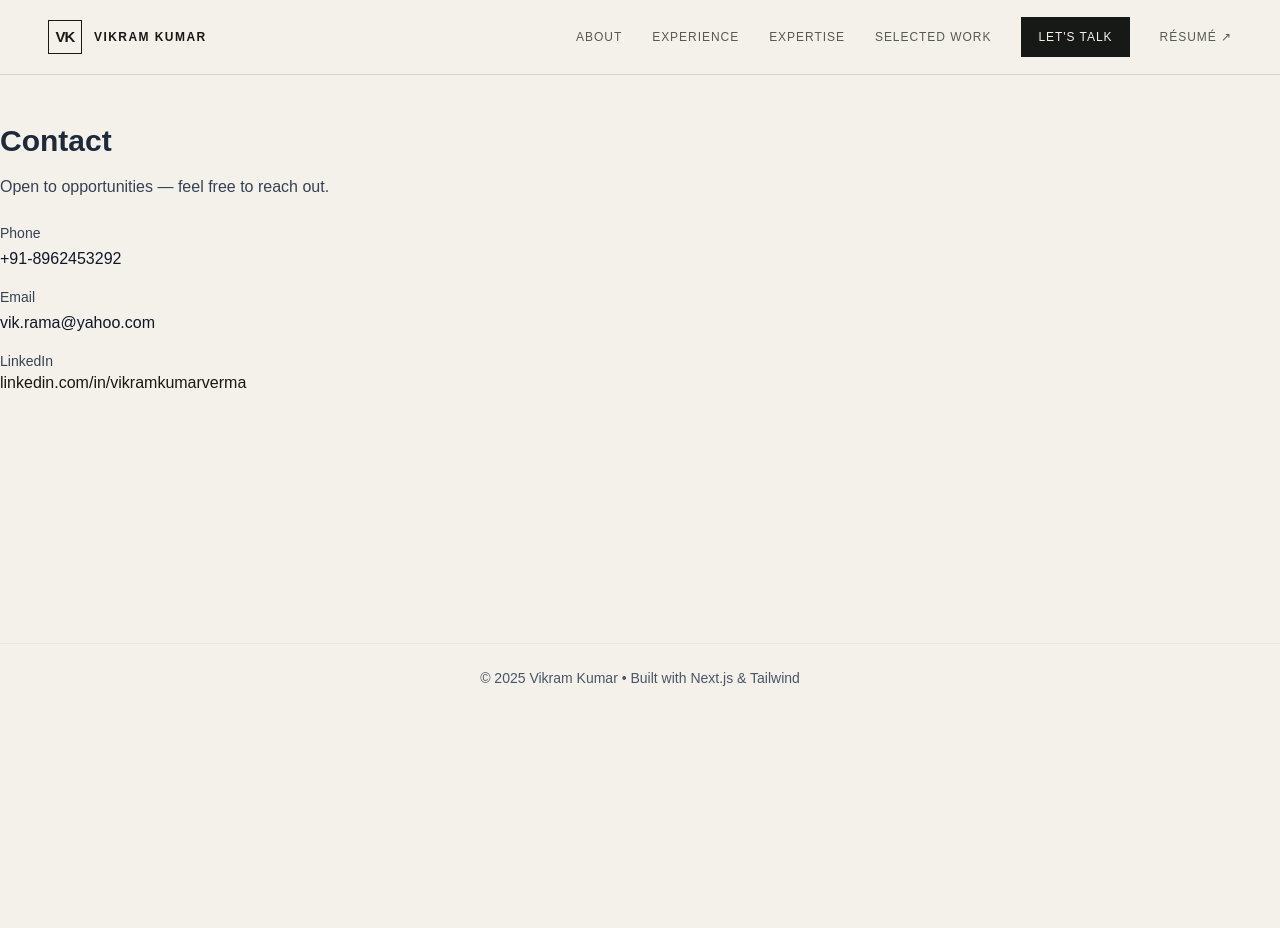
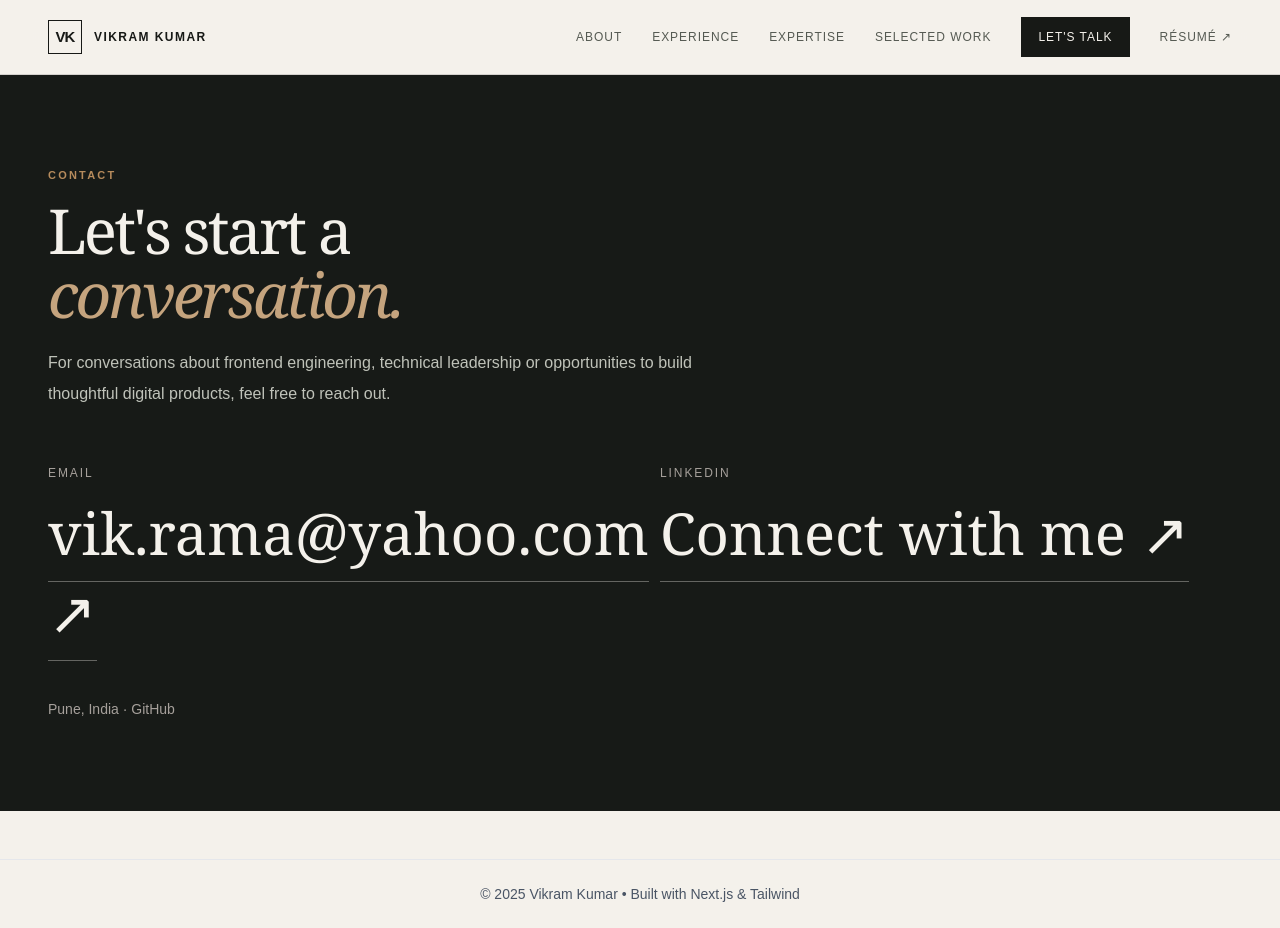
Before and after one commit to vik-rama23/Vikram-portfolio, a Next.js app: page /contact in a window 1280 px wide. Before the commit the page ends 800 px from the top, so only its background shows below. Built offline with nearby package versions, Linux system fonts and the light colour scheme.

Commit message:
Update portfolio content from September 2026 resume

```diff
--- a/app/contact/page.tsx
+++ b/app/contact/page.tsx
@@ -1,30 +1,2 @@
 import PageWrapper from "@/components/MotionWrapper";
-
-export default function Contact() {
-    return (
-        <PageWrapper>
-            <section className="py-12">
-                <h2 className="text-3xl font-bold mb-4 text-gray-800 dark:text-gray-100">Contact</h2>
-                <p className="text-gray-700 dark:text-gray-300 mb-6">Open to opportunities — feel free to reach out.</p>
-
-                <div className="max-w-xl">
-                    <div className="mb-4">
-                        <label className="block text-sm text-gray-700 dark:text-gray-300">Phone</label>
-                        <div className="mt-1 text-gray-900 dark:text-gray-100">+91-8962453292</div>
-                    </div>
-
-                    <div className="mb-4">
-                        <label className="block text-sm text-gray-700 dark:text-gray-300">Email</label>
-                        <div className="mt-1 text-gray-900 dark:text-gray-100">vik.rama@yahoo.com</div>
-                    </div>
-
-
-                    <div className="mb-4">
-                        <label className="block text-sm text-gray-700 dark:text-gray-300">LinkedIn</label>
-                        <a href="https://www.linkedin.com/in/vikramkumarverma/" target="_blank" rel="noreferrer" className="text-blue-600 dark:text-blue-400">linkedin.com/in/vikramkumarverma</a>
-                    </div>
-                </div>
-            </section>
-        </PageWrapper>
-    );
-}
+export default function Contact(){return <PageWrapper><section className="section section-dark"><div className="editorial-wrap"><div className="eyebrow">Contact</div><h1 className="section-heading">Let's start a<br/><em className="text-[#c5a47e]">conversation.</em></h1><p className="section-intro">For conversations about frontend engineering, technical leadership or opportunities to build thoughtful digital products, feel free to reach out.</p><div className="mt-14 grid md:grid-cols-2 gap-10"><div><div className="text-xs uppercase tracking-[.16em] text-stone-400 mb-3">Email</div><a className="contact-link" href="mailto:vik.rama@yahoo.com">vik.rama@yahoo.com ↗</a></div><div><div className="text-xs uppercase tracking-[.16em] text-stone-400 mb-3">LinkedIn</div><a className="contact-link" href="https://www.linkedin.com/in/vikramkumarverma/" target="_blank" rel="noreferrer">Connect with me ↗</a></div></div><div className="mt-12 text-sm text-stone-400">Pune, India · <a href="https://github.com/vik-rama23" target="_blank" rel="noreferrer" className="underline underline-offset-4">GitHub</a></div></div></section></PageWrapper>;}
```
